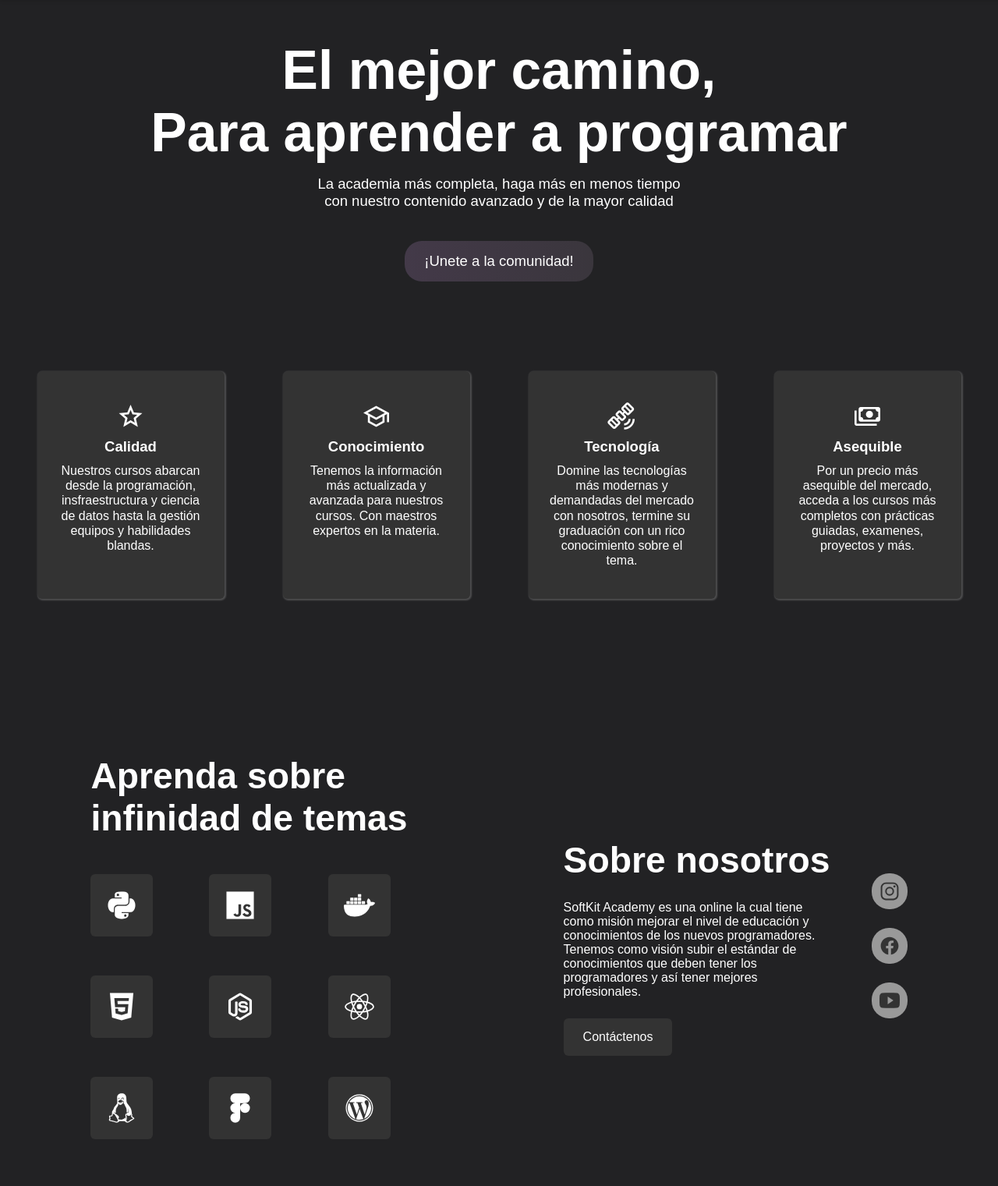
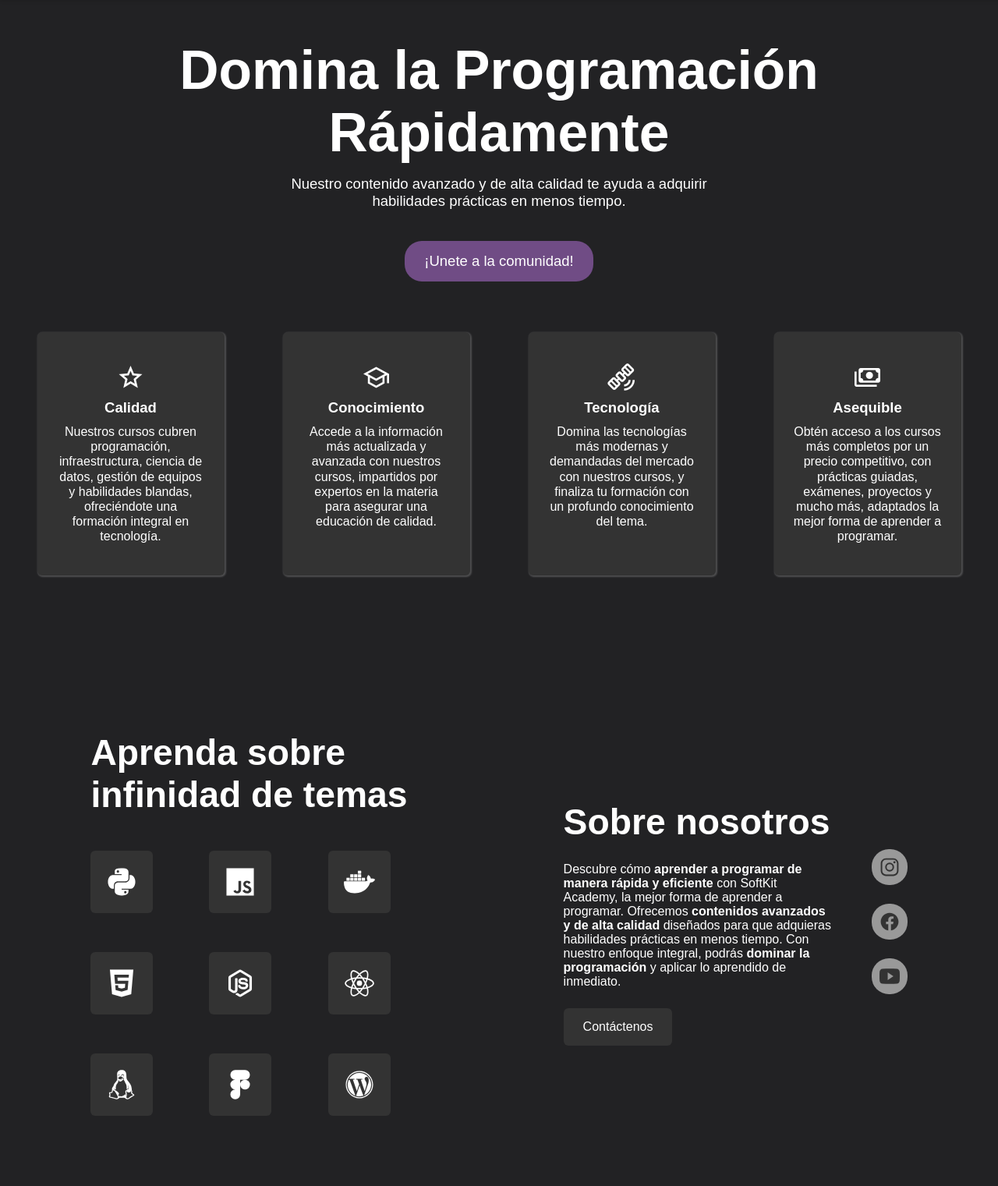
Before and after one commit to EssEnemiGz/SoftKit-Academy, a Flask app: page / in a window 1280 px wide. Shown: the part 75-1596 px from the top of the page at 78% size. Run offline with Flask 3, Linux system fonts and the light colour scheme.

Commit message:
"Micro updated in functions"

```diff
--- a/static/css/style.css
+++ b/static/css/style.css
@@ -225,7 +225,7 @@ span.exit-icon{
 .desc{
     font-size: var(--fs-3);
     text-align: center;
-    max-width: 475px;
+    max-width: 575px;
     color: var(--white);
 }
 
@@ -233,20 +233,22 @@ span.exit-icon{
     font-size: var(--fs-3);
     border-radius: var(--border-1);
     margin-top: var(--margin-4);
-    background: linear-gradient(90deg, rgba(141,87,171,1) 0%, var(--gray) 100%);
-    background-size: 1000% 1000%;
-    animation: linear-gradient 5s ease infinite;
+    background: var(--purple);
+    background-size: 100% 100%;
+    animation: linear-gradient 3s ease infinite;
 }
 
 @keyframes linear-gradient{
     0%{
-        background-position: 0% 50%;
+        background-color: var(--gray);
     }
+
     50%{
-        background-position: 100% 50%;
+        background-color: var(--purple);
     }
+
     100%{
-        background-position: 0% 50%;
+        background-color: var(--gray);
     }
 }
 
@@ -254,7 +256,8 @@ span.exit-icon{
     display: grid;
     grid-template-columns: 1fr 1fr 1fr 1fr;
     gap: 75px;
-    margin-block: var(--margin-section);
+    margin-block: var(--margin-3);
+    margin-block-end: var(--margin-section);
 }
 
 .card-info{
--- a/templates/index.html
+++ b/templates/index.html
@@ -66,7 +66,7 @@
                         <a class="dropdown__link" href="#">Inicio</a>
                     </li>
                     <li>
-                        <a class="dropdown__link" href="#about-us">Sobre nosotros</a>
+                        <a class="dropdown__link" href="#about-us">Sobre Nosotros</a>
                     </li>
                     <li>
                         <a class="dropdown__link" href="#pricing">Precios</a>
@@ -92,45 +92,41 @@
         <article class="content">
             <section class="front-page">
                 <h1 class="title">
-                    El mejor camino,<br>
-                    Para aprender a programar
+                    Domina la Programación <br>
+                    Rápidamente
                 </h1>
-                <p class="desc">La academia más completa, haga más en menos tiempo con nuestro contenido avanzado y de
-                    la mayor calidad
+                <p class="desc">
+                    Nuestro contenido avanzado y de alta calidad te ayuda a adquirir habilidades prácticas en menos tiempo.
                 </p>
-                <a href="#" class="join --button">¡Unete a la comunidad!</a>
+                <a href="mailto:biscenfabian@gmail.com" class="join --button">¡Unete a la comunidad!</a>
                 <div class="cards">
                     <div class="card-info">
                         <span class="material-symbols-outlined card-icon">
                             star
                         </span>
                         <h2 class="card-title">Calidad</h2>
-                        <p class="card-desc">Nuestros cursos abarcan desde la programación, insfraestructura y ciencia
-                            de datos hasta la gestión equipos y habilidades blandas.</p>
+                        <p class="card-desc">Nuestros cursos cubren programación, infraestructura, ciencia de datos, gestión de equipos y habilidades blandas, ofreciéndote una formación integral en tecnología.</p>
                     </div>
                     <div class="card-info">
                         <span class="material-symbols-outlined card-icon">
                             school
                         </span>
                         <h2 class="card-title">Conocimiento</h2>
-                        <p class="card-desc">Tenemos la información más actualizada y avanzada para nuestros cursos. Con
-                            maestros expertos en la materia.</p>
+                        <p class="card-desc">Accede a la información más actualizada y avanzada con nuestros cursos, impartidos por expertos en la materia para asegurar una educación de calidad.</p>
                     </div>
                     <div class="card-info">
                         <span class="material-symbols-outlined card-icon">
                             satellite_alt
                         </span>
                         <h2 class="card-title">Tecnología</h2>
-                        <p class="card-desc">Domine las tecnologías más modernas y demandadas del mercado con nosotros,
-                            termine su graduación con un rico conocimiento sobre el tema.</p>
+                        <p class="card-desc">Domina las tecnologías más modernas y demandadas del mercado con nuestros cursos, y finaliza tu formación con un profundo conocimiento del tema.</p>
                     </div>
                     <div class="card-info">
                         <span class="material-symbols-outlined card-icon">
                             payments
                         </span>
                         <h2 class="card-title">Asequible</h2>
-                        <p class="card-desc">Por un precio más asequible del mercado, acceda a los cursos más completos
-                            con prácticas guiadas, examenes, proyectos y más.</p>
+                        <p class="card-desc">Obtén acceso a los cursos más completos por un precio competitivo, con prácticas guiadas, exámenes, proyectos y mucho más, adaptados la mejor forma de aprender a programar.</p>
                     </div>
                 </div>
             </section>
@@ -154,11 +150,12 @@
                 <div class="teach-us">
                     <div class="description-us">
                         <h2 class="subtitle">Sobre nosotros</h2>
-                        <p class="about-desc">SoftKit Academy es una online la cual tiene como misión mejorar el nivel
-                            de educación y conocimientos de los nuevos programadores. Tenemos como visión subir el
-                            estándar de conocimientos que deben tener los programadores y así tener mejores
-                            profesionales.</p>
-                        <a href="#" class="link --button --button-default-hover --clickable">Contáctenos</a>
+                        <p class="about-desc">Descubre cómo <strong>aprender a programar de manera rápida y eficiente</strong>
+                            con SoftKit Academy, la mejor forma de aprender a programar.
+                            Ofrecemos <strong>contenidos avanzados y de alta calidad</strong>
+                            diseñados para que adquieras habilidades prácticas en menos tiempo. Con nuestro enfoque integral, podrás
+                            <strong>dominar la programación</strong> y aplicar lo aprendido de inmediato.</p>
+                        <a href="mailto:biscenfabian@gmail.com" class="link --button --button-default-hover --clickable">Contáctenos</a>
                     </div>
                     <div class="social-media">
                         <a href="https://instagram.com/softkit_academy" class="link">
@@ -233,7 +230,7 @@
                             <span class="advise">Descarga de contenido</span>
                         </li>
                     </ul>
-                    <a href="#" class="price --button --button-full-size --button-default-hover --clickable">Contratar
+                    <a href="mailto:biscenfabian@gmail.com?subject=Contratar Plan Basico de SoftKit Academy - 1 mes&body=Saludos! Quisiera contratar el plan basico de SoftKit Academy por 1 mes" class="price --button --button-full-size --button-default-hover --clickable">Contratar
                         plan</a>
                 </div>
                 <div class="pricing-card">
@@ -294,7 +291,7 @@
                             <span class="advise">Descarga de contenido</span>
                         </li>
                     </ul>
-                    <a href="#" class="price --button --button-full-size --button-default-hover --clickable">Contratar
+                    <a href="mailto:biscenfabian@gmail.com?subject=Contratar Plan Estandar de SoftKit Academy - 1 mes&body=Saludos! Quisiera contratar el plan estandar de SoftKit Academy por 1 mes" class="price --button --button-full-size --button-default-hover --clickable">Contratar
                         plan</a>
                 </div>
                 <div class="pricing-card">
@@ -355,7 +352,7 @@
                             <span class="advise">Descarga de contenido</span>
                         </li>
                     </ul>
-                    <a href="#" class="price --button --button-full-size --button-default-hover --clickable">Contratar
+                    <a href="mailto:biscenfabian@gmail.com?subject=Contratar Plan Premium de SoftKit Academy - 1 mes&body=Saludos! Quisiera contratar el plan premium de SoftKit Academy por 1 mes" class="price --button --button-full-size --button-default-hover --clickable">Contratar
                         plan</a>
                 </div>
             </section>
```
